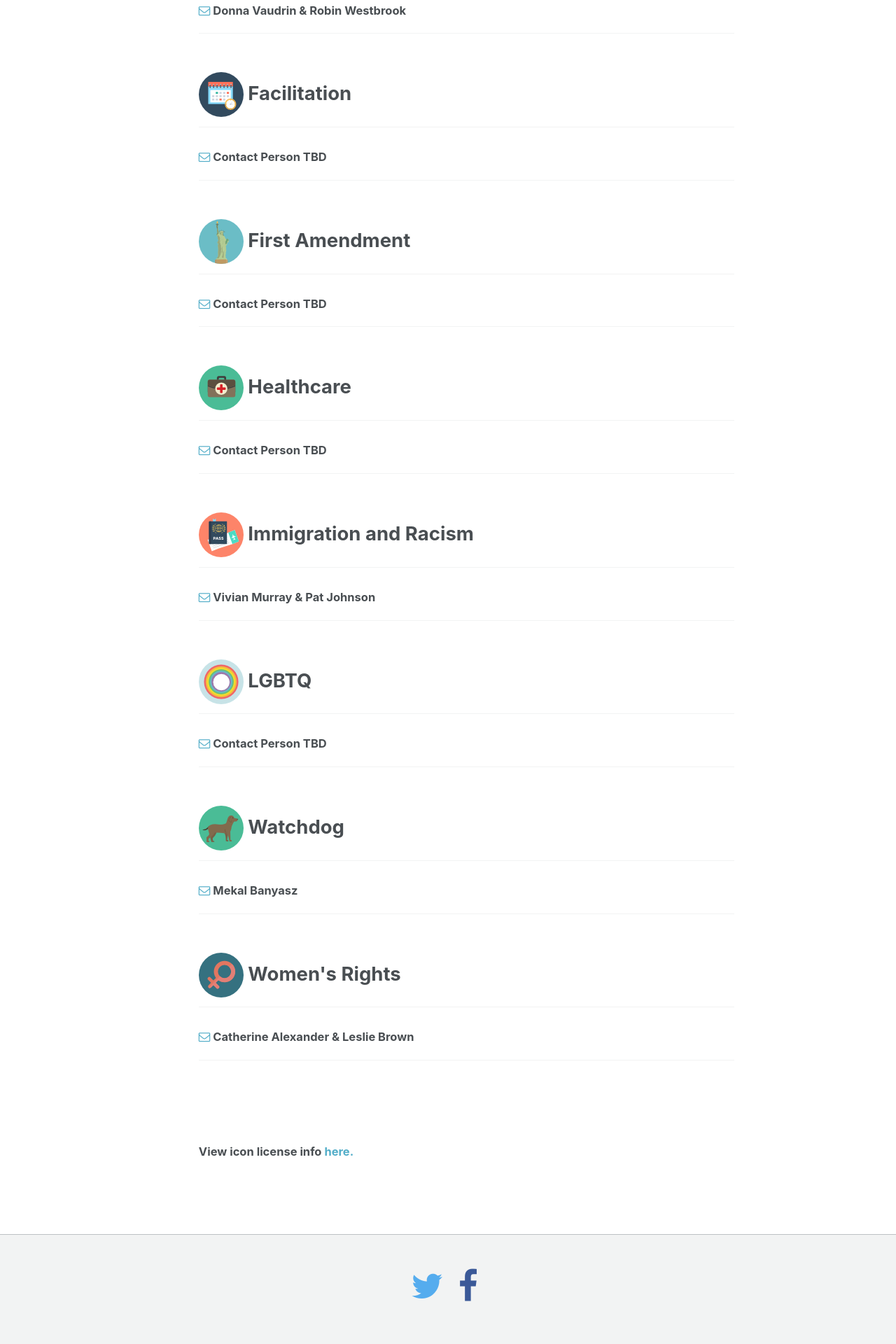
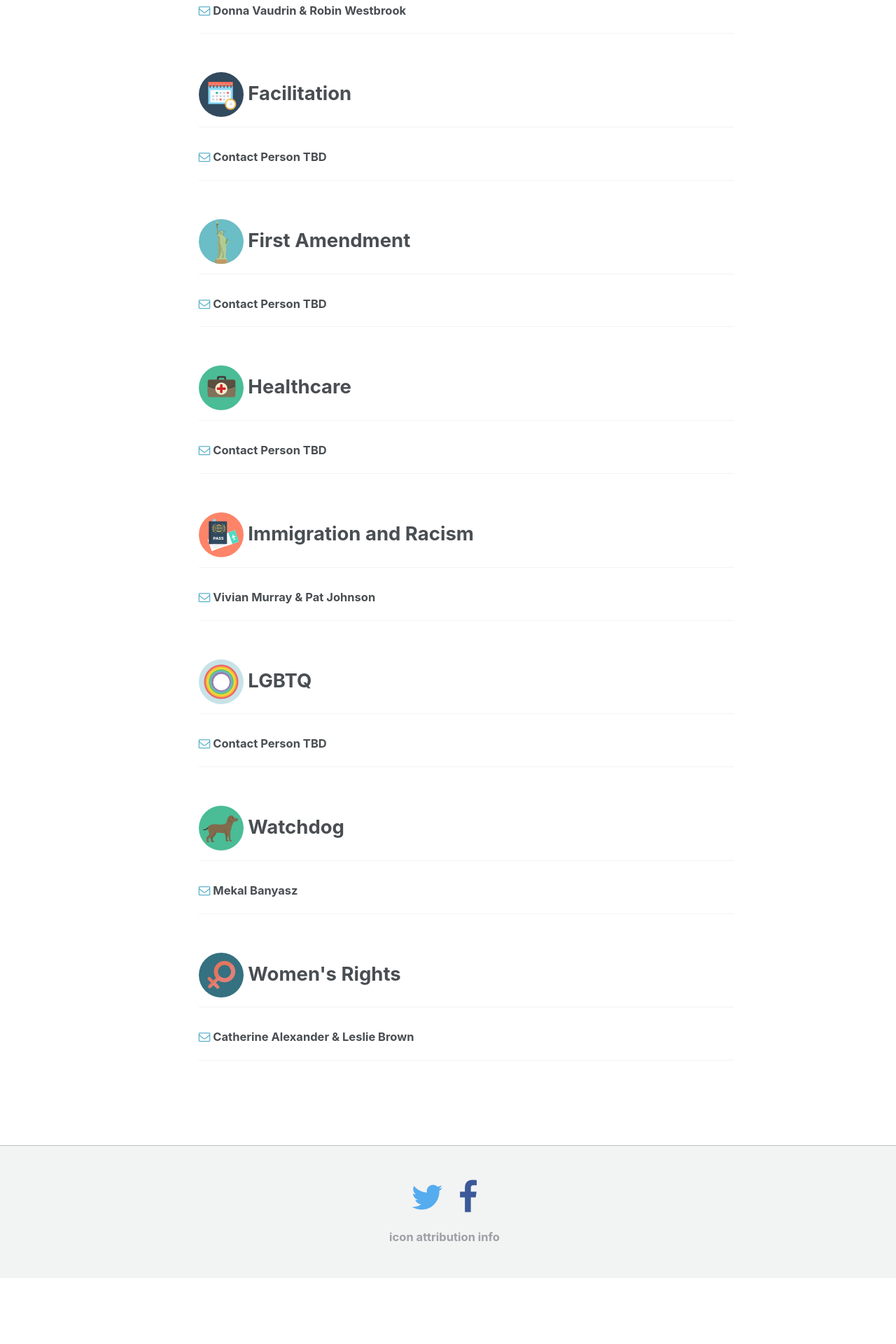
Before and after one commit to sounderminds/enac_dev, a Jekyll site: the page built from _pages/committees.md, in a window 1280 px wide. Shown: the part 1470-3390 px from the top of the page at 70% size. Built offline with Jekyll 4.4.1, drawn with Linux system fonts in a browser that asks for light colours; after the commit the page ends 3296 px from its top, so only the background shows below that.

Commit message:
landing page overlay image. page-specific footer attribution

```diff
--- a/_includes/footer.html
+++ b/_includes/footer.html
@@ -17,9 +17,9 @@
     {% endif %}
   </ul>
 
-  {% if site.footer.image %}
-    <div class="footer-image">
-      <img src="{{ site.footer.image }}"></img>
+  {% if page.footer_attribution %}
+    <div class="footer-attribution">
+      {{ page.footer_attribution }}
     </div>
   {% endif %}
 
--- a/_pages/committees.md
+++ b/_pages/committees.md
@@ -1,6 +1,7 @@
 ---
 permalink: /committees/
 layout: single
+footer_attribution: "<a href='/icon_attribution/'>icon attribution info</a>"
 ---
 <h1>ENAC Committees</h1>
 ######  _(Current list is incomplete as committees are still forming)_
@@ -10,13 +11,13 @@
 <h6><a href="mailto:climate.edmondsnac@gmail.com?subject=Climate Committee"><i class="fa fa-envelope-o" aria-hidden="true"></i></a> Leslie Ann Kutz & Edward McMorrow</h6>
 *****
 <h2><img src="/assets/images/009-communications.png"> Communications</h2>
-<h6><a href="mailto:communications.edmondsnac@gmail.com?subject=Communications Committee"><i class="fa fa-envelope-o" aria-hidden="true"></i></a> Paulette Hauck  </h6>
+<h6><a href="mailto:communications.edmondsnac@gmail.com?subject=Communications Committee"><i class="fa fa-envelope-o" aria-hidden="true"></i></a> Paulette Hauck</h6>
 *****
 <h2><img src="/assets/images/021-teamwork.png"> Community Outreach</h2>
-<h6><a href="mailto:outreach.edmondsnac@gmail.com?subject=Community Outreach Committee"><i class="fa fa-envelope-o" aria-hidden="true"></i></a> Courtney Wooten </h6>
+<h6><a href="mailto:outreach.edmondsnac@gmail.com?subject=Community Outreach Committee"><i class="fa fa-envelope-o" aria-hidden="true"></i></a> Courtney Wooten</h6>
 *****
 <h2><img src="/assets/images/003-clapperboard.png"> Direct Action</h2>
-<h6><a href="mailto:direcoaction.edmondsnac@gmail.com?subject=Direct Action Committee"><i class="fa fa-envelope-o" aria-hidden="true"></i></a> Catherine Berwick & Donna Murphy </h6>
+<h6><a href="mailto:direcoaction.edmondsnac@gmail.com?subject=Direct Action Committee"><i class="fa fa-envelope-o" aria-hidden="true"></i></a> Catherine Berwick & Donna Murphy</h6>
 *****
 <h2><img src="/assets/images/017-books.png"> Education</h2>
 <h6><a href="mailto:education.edmondsnac@gmail.com?subject=Education Committee"><i class="fa fa-envelope-o" aria-hidden="true"></i></a> Thomas Gerrard</h6>
@@ -25,8 +26,7 @@
 <h6><a href="mailto:ethics.edmondsnac@gmail.com?subject=Ethics & Accountability Committee"><i class="fa fa-envelope-o" aria-hidden="true"></i></a> Donna Vaudrin & Robin Westbrook</h6>
 *****
 <h2><img src="/assets/images/004-time.png"> Facilitation</h2>
- <h6><a href="mailto:facilitation.edmondsnac@gmail.com?subject=Facilitation Committee"><i class="fa fa-envelope-o" aria-hidden="true"></i></a> Contact Person TBD</h6>
-
+<h6><a href="mailto:facilitation.edmondsnac@gmail.com?subject=Facilitation Committee"><i class="fa fa-envelope-o" aria-hidden="true"></i></a> Contact Person TBD</h6>
 *****
 <h2><img src="/assets/images/023-statue-of-liberty.png"> First Amendment</h2>
 <h6><a href="mailto:firstamendment.edmondsnac@gmail.com?subject=First Amendment Committee"><i class="fa fa-envelope-o" aria-hidden="true"></i></a> Contact Person TBD</h6>
@@ -38,17 +38,11 @@
 <h6><a href="mailto:immigrationracism.edmondsnac@gmail.com?subject=Immigration & Racism Committee"><i class="fa fa-envelope-o" aria-hidden="true"></i></a> Vivian Murray & Pat Johnson</h6>
 *****
 <h2><img src="/assets/images/011-rainbow.png"> LGBTQ</h2>
-<h6> <a href="mailto:lgbtq.edmondsnac@gmail.com?subject=LGBTQ Committee"><i class="fa fa-envelope-o" aria-hidden="true"></i></a> Contact Person TBD</h6>
+<h6><a href="mailto:lgbtq.edmondsnac@gmail.com?subject=LGBTQ Committee"><i class="fa fa-envelope-o" aria-hidden="true"></i></a> Contact Person TBD</h6>
 *****
-
 <h2><img src="/assets/images/002-dog.png"> Watchdog</h2>
-<h6> <a href="mailto:watchdog.edmondsnac@gmail.com?subject=Watchdog Committee"><i class="fa fa-envelope-o" aria-hidden="true"></i></a> Mekal Banyasz</h6>
+<h6><a href="mailto:watchdog.edmondsnac@gmail.com?subject=Watchdog Committee"><i class="fa fa-envelope-o" aria-hidden="true"></i></a> Mekal Banyasz</h6>
 *****
 <h2><img src="/assets/images/028-sign.png"> Women's Rights</h2>
-<h6>
-<a href="mailto:womensrights.edmondsnac@gmail.com?subject=Women's Rights Committee"><i class="fa fa-envelope-o" aria-hidden="true"></i></a> Catherine Alexander & Leslie Brown  </h6>
+<h6><a href="mailto:womensrights.edmondsnac@gmail.com?subject=Women's Rights Committee"><i class="fa fa-envelope-o" aria-hidden="true"></i></a> Catherine Alexander & Leslie Brown</h6>
 *****
-
-<br>
-<br>
-<h6> View icon license info <a href="/icon_attribution/"> here. </a></h6>
--- a/_sass/_utilities.scss
+++ b/_sass/_utilities.scss
@@ -510,9 +510,14 @@
   }
 }
 
-.footer-image {
+.footer-attribution {
   text-align: center;
-  img {
-    max-height: 60px;
+  a {
+    font-size: .75em;
+    font-weight: normal;
+    color: #333;
+    &:hover {
+      color: #444;
+    }
   }
 }
--- a/index.html
+++ b/index.html
@@ -4,7 +4,7 @@
 title: "ENAC - Edmonds WA"
 excerpt: "A neighborhood-based resistance group formed to protect and support communities targeted by the Trump administration."
 header:
-  overlay_color: "#333"
+  overlay_image: "assets/images/resist.jpg"
   cta_label: "Find us on Facebook"
   cta_url: "https://facebook.com/EdmondsNAC"
 fa_feature_row:
```
Also changed, not shown: assets/images/resist.jpg (added), assets/images/resist.png (deleted), assets/images/resist_t.png (deleted).
